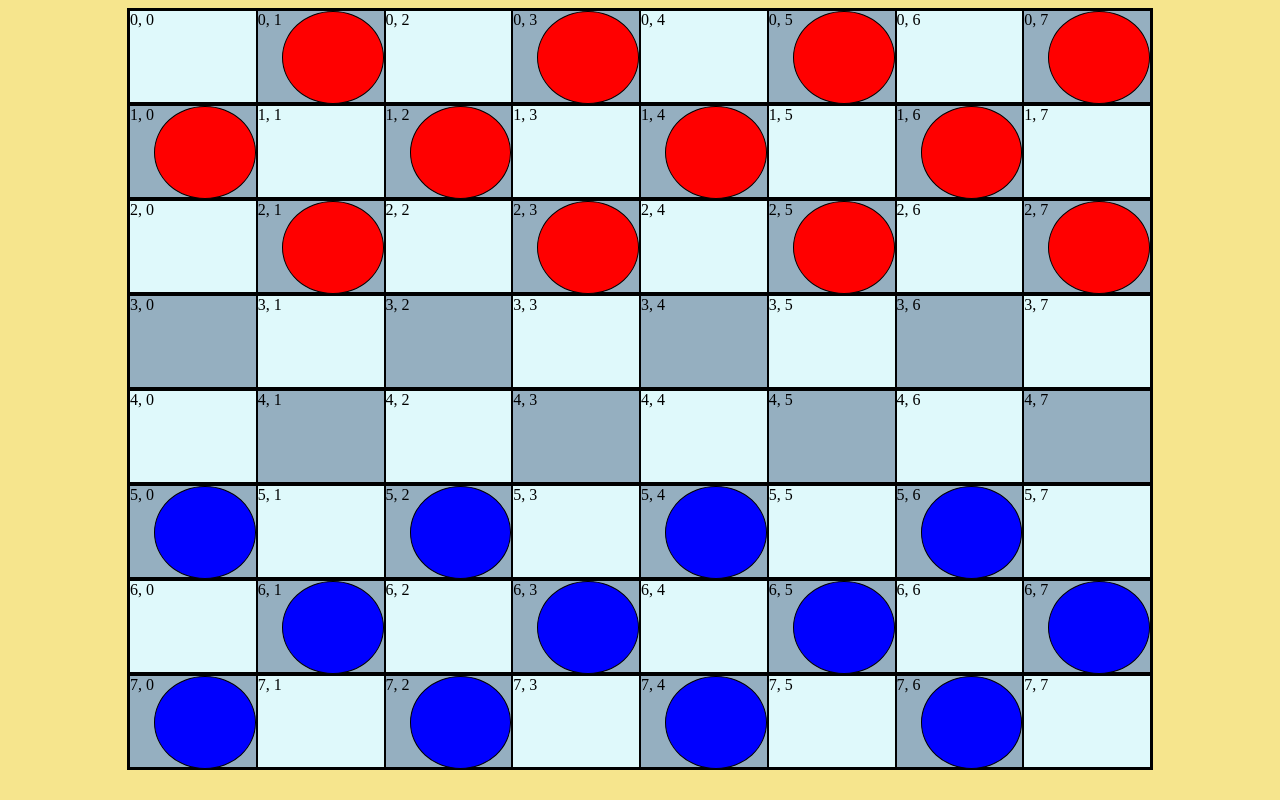
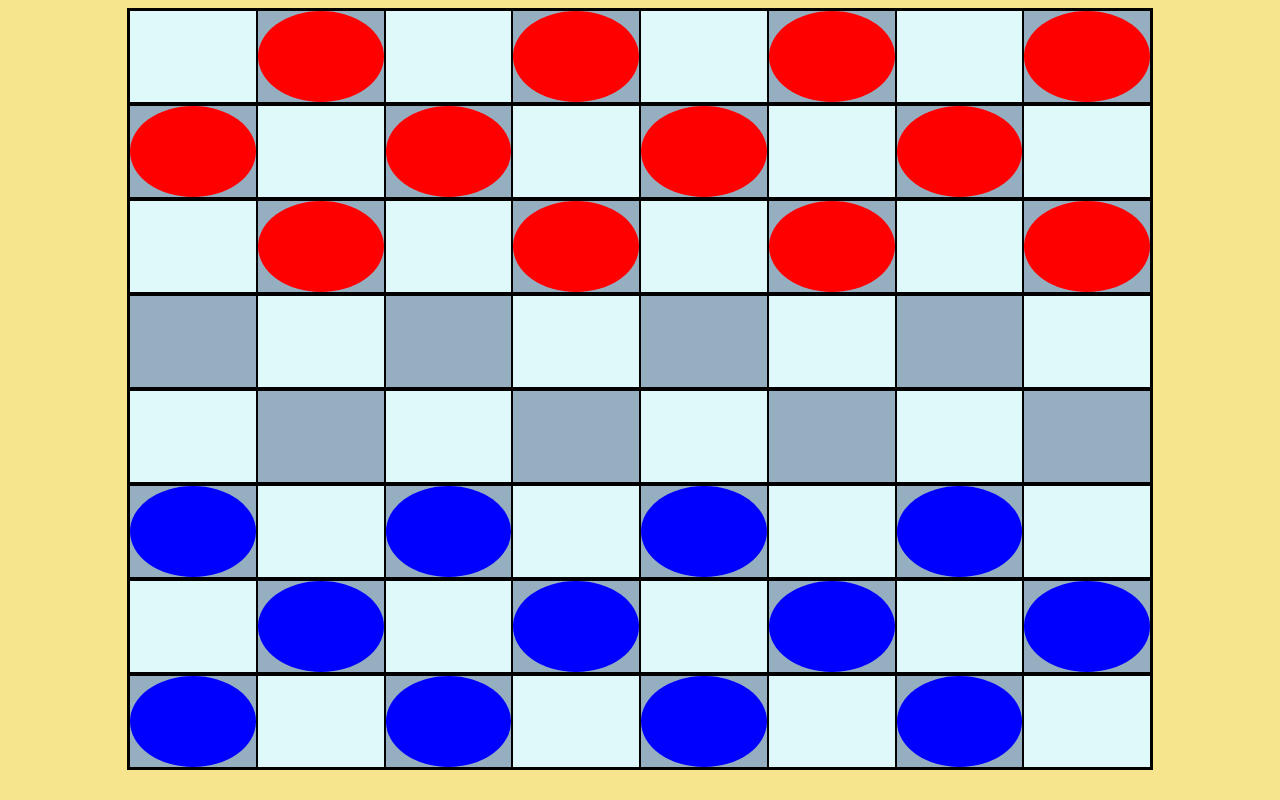
Before and after one commit to ArnonAsquira/checkers-socket, a React (Create React App) app: page / in a window 1280 px wide. Built offline with nearby package versions, Linux system fonts and the light colour scheme.

Commit message:
adding piece movement

```diff
--- a/src/componentes/Board.tsx
+++ b/src/componentes/Board.tsx
@@ -24,22 +24,37 @@ const initailPlayersLocations: { red: Location[]; blue: Location[] } = {
 
 const Board = () => {
   const [turn, setTurn] = useState<"red" | "blue">("red");
-
   const [postions, setPosition] = useState<{
     red: Location[];
     blue: Location[];
   }>(initailPlayersLocations);
+  const [indicatorLocations, setIndiCatorLocations] = useState<Location[]>([]);
+  const [selectedPiece, setSelectedPiece] = useState<Location | null>(null);
 
-  const [indicatorLocations, setIndiCatorLocations] = useState<Location[]>([]);
-
-  const takeTurn = (newLocation: Location, oldLocation: Location) => {
-    setTurn((player) => (player === "red" ? "blue" : "red"));
+  const takeTurn = (newLocation: Location) => {
+    if (selectedPiece === null) return alert("please select a piece");
+    console.log(
+      postions[turn].filter((position) => arrayEqual(position, selectedPiece))
+        .length
+    );
+    if (
+      postions[turn].filter((position) => arrayEqual(position, selectedPiece))
+        .length !== 1
+    )
+      return alert(`it's ${turn}'s turn`);
+    console.log(
+      postions[turn]
+        .filter((playerLocation) => !arrayEqual(playerLocation, selectedPiece))
+        .concat([newLocation])
+    );
+    setIndiCatorLocations([]);
     setPosition((positions) => ({
       ...positions,
       [turn]: postions[turn]
-        .filter((playerLocation) => arrayEqual(playerLocation, oldLocation))
-        .concat(newLocation),
+        .filter((playerLocation) => !arrayEqual(playerLocation, selectedPiece))
+        .concat([newLocation]),
     }));
+    setTurn((player) => (player === "red" ? "blue" : "red"));
   };
 
   const rows = [];
@@ -65,6 +80,13 @@ const Board = () => {
             }
             setIndiCatorLocations={setIndiCatorLocations}
             setPosition={setPosition}
+            setSelectedPiece={setSelectedPiece}
+            isSelectedPiece={
+              selectedPiece === null
+                ? false
+                : arrayEqual(selectedPiece, location)
+            }
+            takeTurn={takeTurn}
           />
         ))}
       </div>
--- a/src/componentes/BoardSquare.tsx
+++ b/src/componentes/BoardSquare.tsx
@@ -1,32 +1,54 @@
 import Player from "./Player";
 import { Location } from "../types/boardTypes";
-import { Dispatch } from "react";
+import { Dispatch, useState } from "react";
 import PossibleMoveIndicator from "./PossibleMoveIndicator";
+
+interface BoardSqaureProps {
+  location: Location;
+  color: "light" | "dark";
+  player: "red" | "blue" | "indicator" | undefined;
+  setIndiCatorLocations: Dispatch<Location[]>;
+  setPosition: Dispatch<{ red: Location[]; blue: Location[] }>;
+  setSelectedPiece: Dispatch<React.SetStateAction<Location | null>>;
+  isSelectedPiece: boolean;
+  takeTurn: (newLocation: Location) => void;
+}
+
 const BoardSqaure = ({
   location,
   color,
   player,
   setIndiCatorLocations,
   setPosition,
-}: {
-  location: Location;
-  color: "light" | "dark";
-  player: "red" | "blue" | "indicator" | undefined;
-  setIndiCatorLocations: Dispatch<Location[]>;
-  setPosition: Dispatch<{ red: Location[]; blue: Location[] }>;
-}) => {
-  const takeTurn = () => {};
+  setSelectedPiece,
+  isSelectedPiece,
+  takeTurn,
+}: BoardSqaureProps) => {
+  const handlePieceClick = (location: Location, player: "red" | "blue") => {
+    setSelectedPiece(location);
+    player === "red"
+      ? setIndiCatorLocations([
+          [location[0] + 1, location[1] + 1],
+          [location[0] + 1, location[1] - 1],
+        ])
+      : setIndiCatorLocations([
+          [location[0] - 1, location[1] + 1],
+          [location[0] - 1, location[1] - 1],
+        ]);
+  };
+
   return (
     <div className={color}>
-      {location[0]}, {location[1]}
+      {/* {location[0]}, {location[1]} */}
       {player ? (
         player === "indicator" ? (
-          <PossibleMoveIndicator />
+          <PossibleMoveIndicator location={location} handleClick={takeTurn} />
         ) : (
           <Player
             position={location}
             owner={player}
-            setIndiCatorLocations={setIndiCatorLocations}
+            isSelectedPiece={isSelectedPiece}
+            handlePieceClick={handlePieceClick}
           />
         )
       ) : null}
--- a/src/componentes/Player.tsx
+++ b/src/componentes/Player.tsx
@@ -1,30 +1,25 @@
-import { Dispatch } from "react";
 import { Location } from "../types/boardTypes";
+
+interface PlayerProps {
+  position: Location;
+  owner: "red" | "blue";
+  isSelectedPiece: boolean;
+  handlePieceClick: (location: Location, player: "red" | "blue") => void;
+}
 
 const player = ({
   position,
   owner,
-  setIndiCatorLocations,
-}: {
-  position: Location;
-  owner: "red" | "blue";
-  setIndiCatorLocations: Dispatch<Location[]>;
-}) => {
-  const showPossibleMoves = () => {
-    owner === "red"
-      ? setIndiCatorLocations([
-          [position[0] + 1, position[1] + 1],
-          [position[0] + 1, position[1] - 1],
-        ])
-      : setIndiCatorLocations([
-          [position[0] - 1, position[1] + 1],
-          [position[0] - 1, position[1] - 1],
-        ]);
-  };
+  isSelectedPiece,
+  handlePieceClick,
+}: PlayerProps) => {
   return (
     <div
+      style={{ border: isSelectedPiece ? "2px solid gold" : "none" }}
       className={`${owner}-player`}
-      onClick={() => showPossibleMoves()}
+      onClick={() => {
+        handlePieceClick(position, owner);
+      }}
     ></div>
   );
 };
--- a/src/componentes/PossibleMoveIndicator.tsx
+++ b/src/componentes/PossibleMoveIndicator.tsx
@@ -1,5 +1,19 @@
-const PossibleMoveIndicator = () => {
-  return <div className="indicator" onClick={() => {}}></div>;
+import { Location } from "../types/boardTypes";
+
+interface PMIProps {
+  location: Location;
+  handleClick: any;
+  // playerColor: "red" | "blue";
+}
+
+const PossibleMoveIndicator = ({
+  location,
+  handleClick,
+}: // playerColor,
+PMIProps) => {
+  return (
+    <div className="indicator" onClick={() => handleClick(location)}></div>
+  );
 };
 
 export default PossibleMoveIndicator;
```
